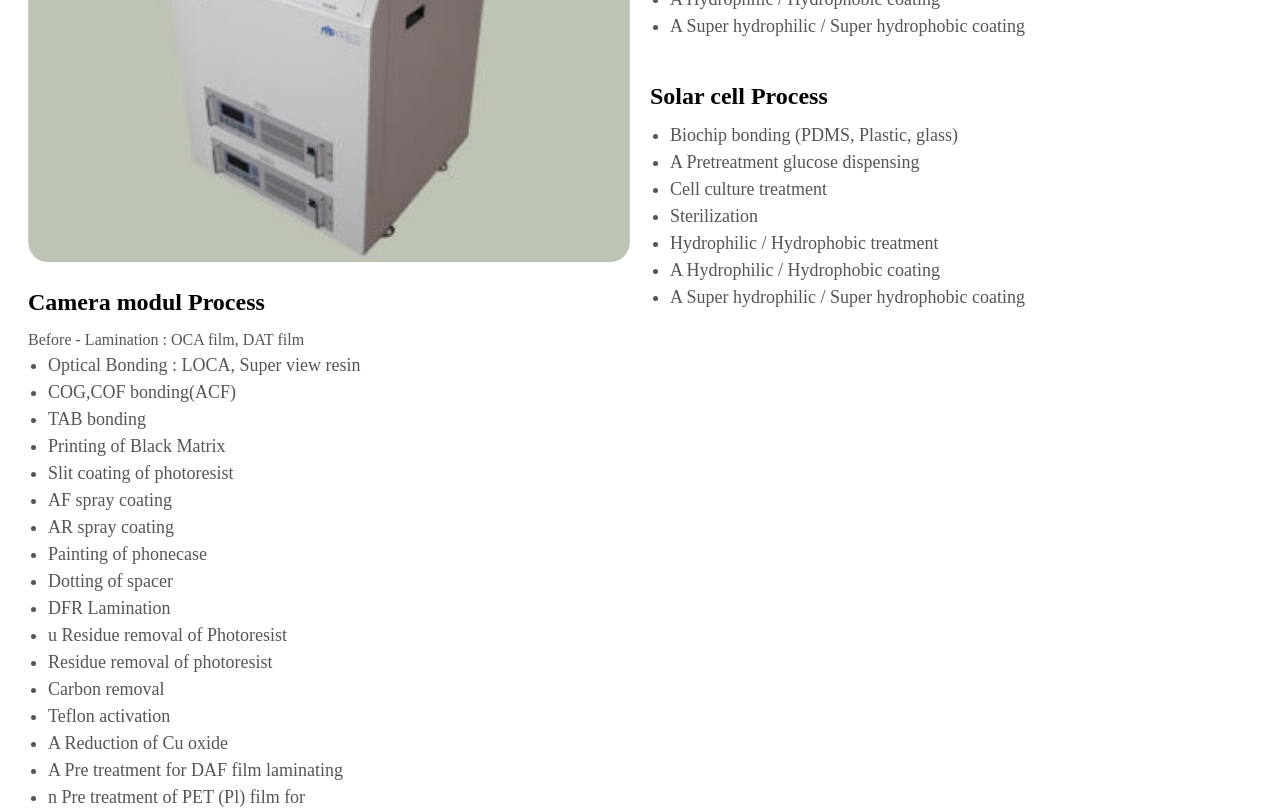
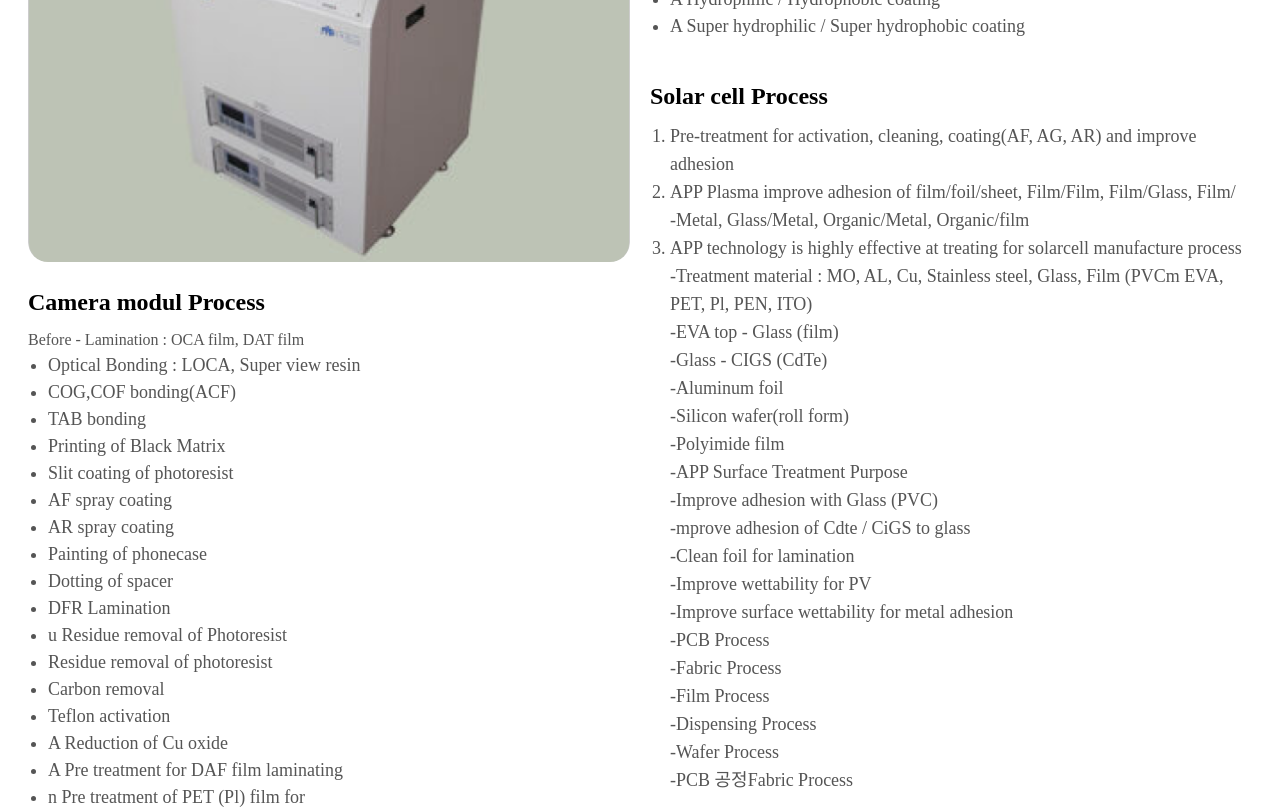
Before and after one commit to faityn/AppFront, a Next.js app: page /business/part_materials in a window 1280 px wide. Shown: the part 820-1629 px from the top of the page. Built offline with nearby package versions, Linux system fonts and the light colour scheme; a web font is replaced by a local one.

Commit message:
part materials page finish

```diff
--- a/helper/utility.ts
+++ b/helper/utility.ts
@@ -834,3 +834,19 @@ export const BusinessPage4List2 = () => {
   ];
   return data;
 };
+
+export const BusinessPage4List3 = () => {
+  const t = useTranslations("MainPage");
+  const data = [
+    {
+      text: t("Business_page4_list_3_text_1"),
+    },
+    {
+      text: t("Business_page4_list_3_text_2"),
+    },
+    {
+      text: t("Business_page4_list_3_text_3"),
+    },
+  ];
+  return data;
+};
--- a/pages/business/part_materials/index.tsx
+++ b/pages/business/part_materials/index.tsx
@@ -1,7 +1,11 @@
 import PageBanner from "@/components/Banner/PageBanner";
 import PageTabMenu from "@/components/Includes/PageTabMenu";
 import Layout from "@/components/Layout";
-import { BusinessPage4List1, BusinessPage4List2 } from "@/helper/utility";
+import {
+  BusinessPage4List1,
+  BusinessPage4List2,
+  BusinessPage4List3,
+} from "@/helper/utility";
 import { GetStaticProps } from "next";
 import { useTranslations } from "next-intl";
 import Image from "next/image";
@@ -25,6 +29,7 @@ const Page = () => {
   ];
   const itemList = BusinessPage4List1();
   const itemList2 = BusinessPage4List2();
+  const itemList3 = BusinessPage4List3();
   return (
     <Layout type="main">
       <PageBanner mainText={PageBannerText} />
@@ -34,9 +39,9 @@ const Page = () => {
           {t("Part-Materials")}
         </div>
 
-        <div className="mt-10 ">
+        <div className="mt-10 max-md:px-4">
           <div className="grid grid-cols-12 gap-5">
-            <div className="col-span-6">
+            <div className="col-span-6 max-md:col-span-12">
               <Image
                 src={"/images/business/part1.png"}
                 alt={``}
@@ -61,14 +66,14 @@ const Page = () => {
                 </div>
               </div>
             </div>
-            <div className="col-span-6">
+            <div className="col-span-6 max-md:col-span-12">
               <div className="">
                 <div className="text-2xl font-semibold text-black mb-[10px]">
                   {t("Bio Process")}
                 </div>
                 <div className="text-[#555555] text-[18px] ">
                   <div>Petridish treatment</div>
-                  <ul className="list-disc ml-5 ">
+                  <ul className="list-disc ml-5 font-light">
                     {itemList2?.map((item, index) => {
                       return <li key={index}>{item?.text}</li>;
                     })}
@@ -81,8 +86,8 @@ const Page = () => {
                   {t("Solar cell Process")}
                 </div>
                 <div className="text-[#555555] text-[18px] ">
-                  <ul className="list-disc ml-5 ">
-                    {itemList2?.map((item, index) => {
+                  <ul className="list-decimal ml-5 font-light leading-7">
+                    {itemList3?.map((item, index) => {
                       return <li key={index}>{item?.text}</li>;
                     })}
                   </ul>
```
